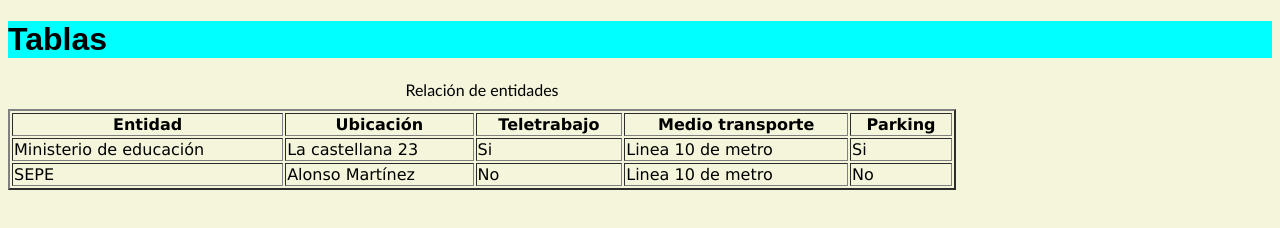
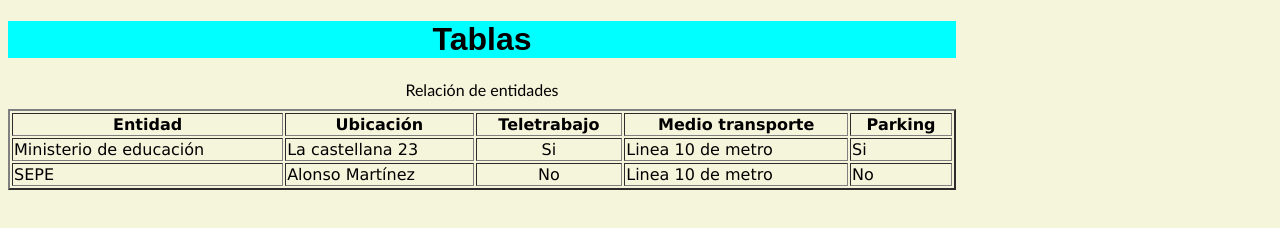
Before and after one commit to AMP2563/GB_repositorio_html_introduccion, a plain HTML site: page tablas.html in a window 1280 px wide. Drawn offline with Linux system fonts and the light colour scheme.

Commit message:
TITULO AL CENTRO

```diff
--- a/tablas.html
+++ b/tablas.html
@@ -4,9 +4,18 @@
     <meta charset="UTF-8">
     <meta name="viewport" content="width=device-width, initial-scale=1.0">
     <title>Document</title>
+<style> h1 {
+    width: 75%;
+    background-position: center;
+    background-size: cover;
+    background-color: aqua;
+    font-family: fantasy;
+    text-align: center;
+}
+</style>
 </head>
 <body style="background-color: beige;">
-    <h1 style="background-color: aqua; font-family: fantasy;">Tablas</h1>
+    <h1>Tablas</h1>
     <table width="75%" border="2px" style="font-family: Verdana, Geneva, Tahoma, sans-serif;">
         <caption style="font-family: 'Trebuchet MS', sans-serif; margin-bottom: 10px;">Relación de entidades</caption>
         <tr>
@@ -19,14 +28,14 @@
         <tr>
             <td>Ministerio de educación</td>
             <td>La castellana 23</td>
-            <td>Si</td>
+            <td style="text-align: center;">Si</td>
             <td>Linea 10 de metro</td>
             <td>Si</td>
         </tr>
         <tr>
             <td>SEPE</td>
             <td>Alonso Martínez</td>
-            <td>No</td>
+            <td style="text-align: center;">No</td>
             <td>Linea 10 de metro</td>
             <td>No</td>
         </tr>
```
